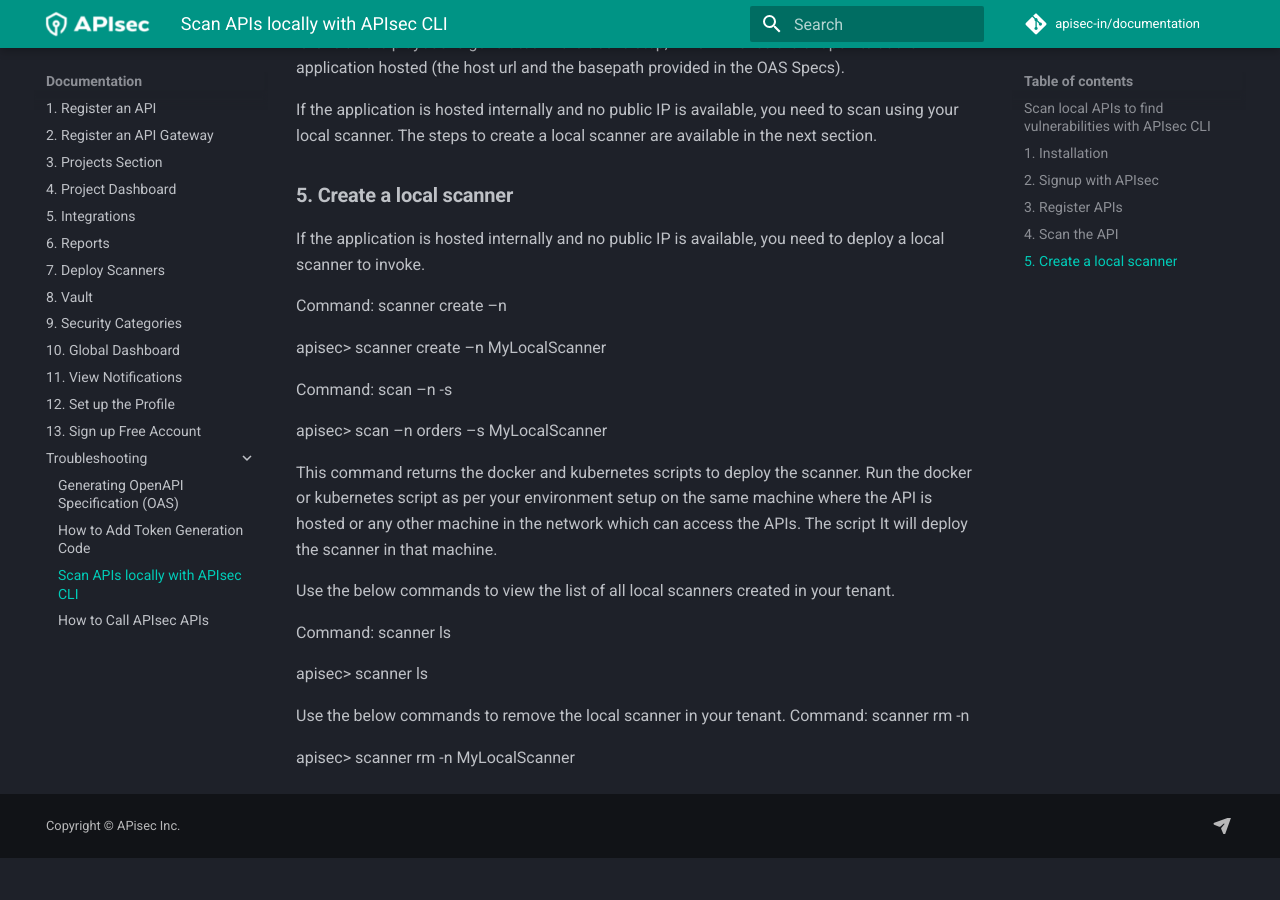
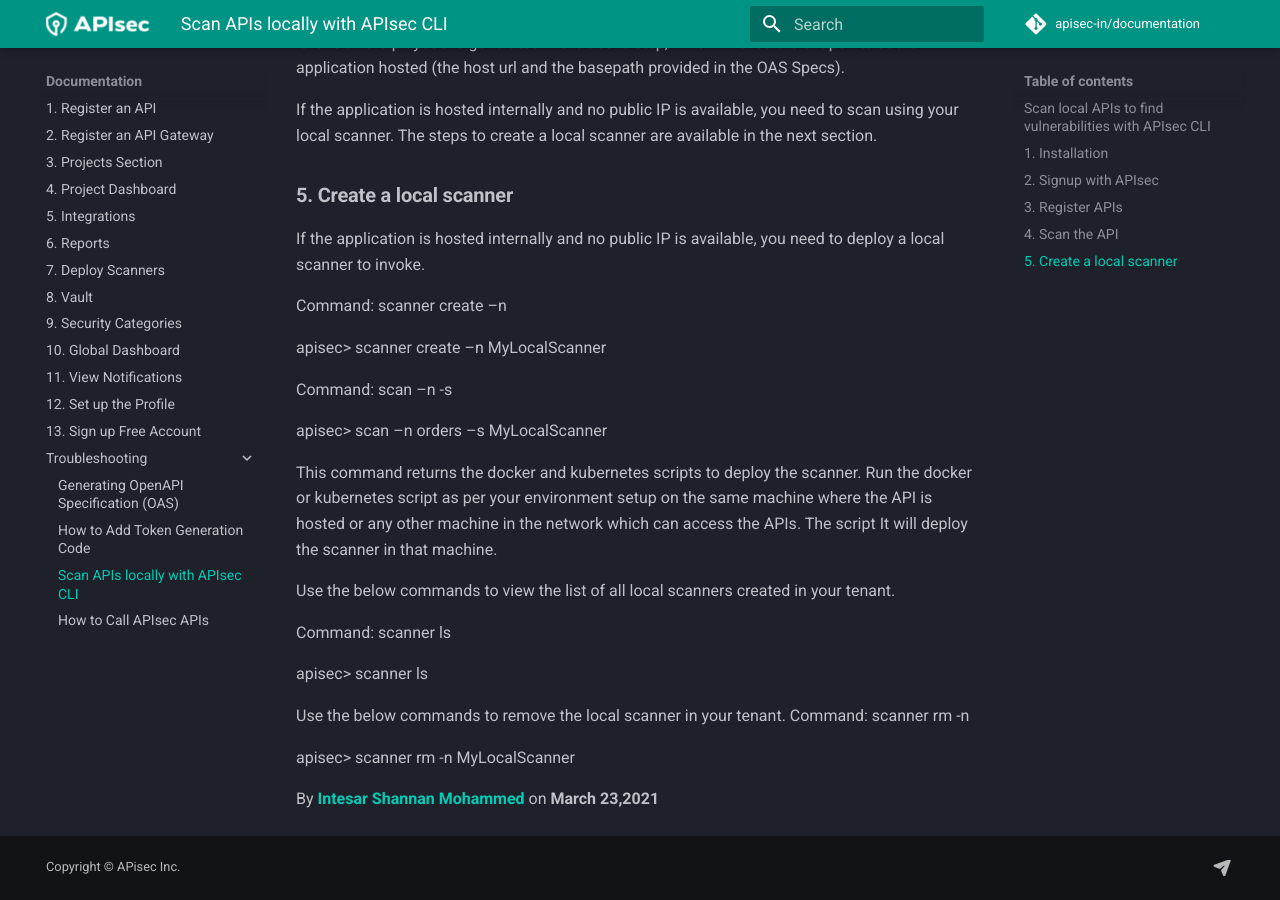
Before and after one commit to apisec-inc/documentation, an MkDocs documentation site: the page built from docs/APIsec CLI.md, in a window 1280 px wide and 900 px high, scrolled down 1522 px. Built offline with MkDocs 1.6.1 and Material for MkDocs 9.7.7, drawn with Linux system fonts in a browser that asks for light colours; comment, search, counter and statistics services are not loaded; before the commit the page ends 2380 px from its top, so only the background shows below that.

Commit message:
Update APIsec CLI.md

```diff
--- a/docs/APIsec CLI.md
+++ b/docs/APIsec CLI.md
@@ -82,3 +82,7 @@
 Use the below commands to remove the local scanner in your tenant. Command: scanner rm -n
 
 apisec> scanner rm -n MyLocalScanner
+
+
+
+By **[Intesar Shannan Mohammed](https://github.com/intesar)** on **March 23,2021**
```
